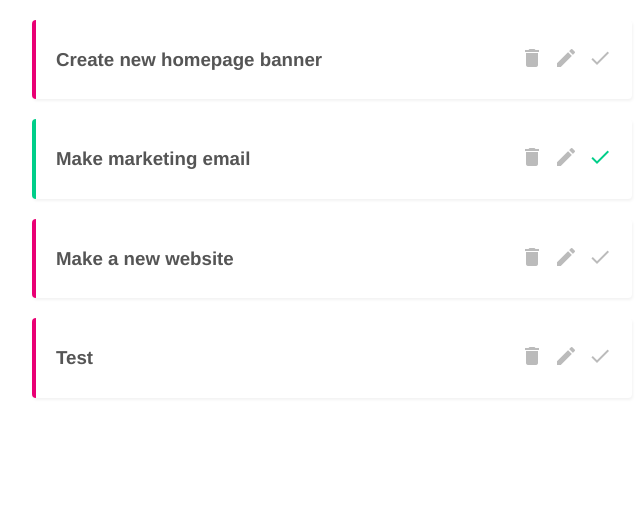
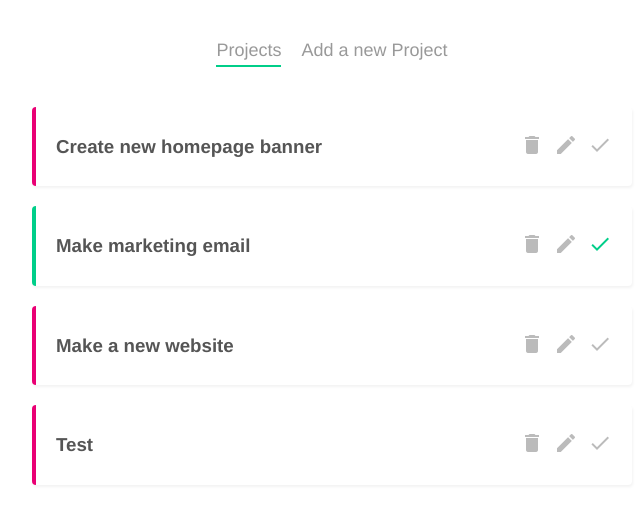
Before and after one commit to lynn7mitchell/vue-js-notes, a Vue app in the folder project_planner/: page / in a window 1280 px wide. Shown: the top 524 px of the page, without its empty margins (308-948 px from the left). Built offline with nearby package versions, Linux system fonts and the light colour scheme; data requests are answered from the project's data file.

Commit message:
added navbar to project

```diff
--- a/project_planner/src/App.vue
+++ b/project_planner/src/App.vue
@@ -1,12 +1,17 @@
 <template>
-  <router-view/>
+  <Navbar />
+  <router-view />
 </template>
 
 <script>
+import Navbar from "./components/Navbar.vue";
 
+export default {
+  components: { Navbar },
+};
 </script>
 <style>
-body{
+body {
   background: f2f2f2;
 }
 #app {
@@ -17,5 +22,4 @@ body{
   margin: 0 auto;
   color: #555;
 }
-
 </style>
--- /dev/null
+++ b/project_planner/src/components/Navbar.vue
@@ -0,0 +1,28 @@
+<template>
+  <nav class="main-nav">
+    <router-link :to="{ name: 'Home' }">Projects</router-link>
+    <router-link :to="{ name: 'AddProject' }">Add a new Project</router-link>
+  </nav>
+</template>
+
+<script>
+export default {};
+</script>
+
+<style>
+.main-nav {
+  text-align: center;
+  margin: 40px auto;
+}
+.main-nav a {
+  display: inline-block;
+  text-decoration: none;
+  margin: 0 10px;
+  color: #999;
+  font-size: 18px;
+}
+a.router-link-active {
+  border-bottom: 2px solid #00ce89;
+  padding-bottom: 4px;
+}
+</style>
```
